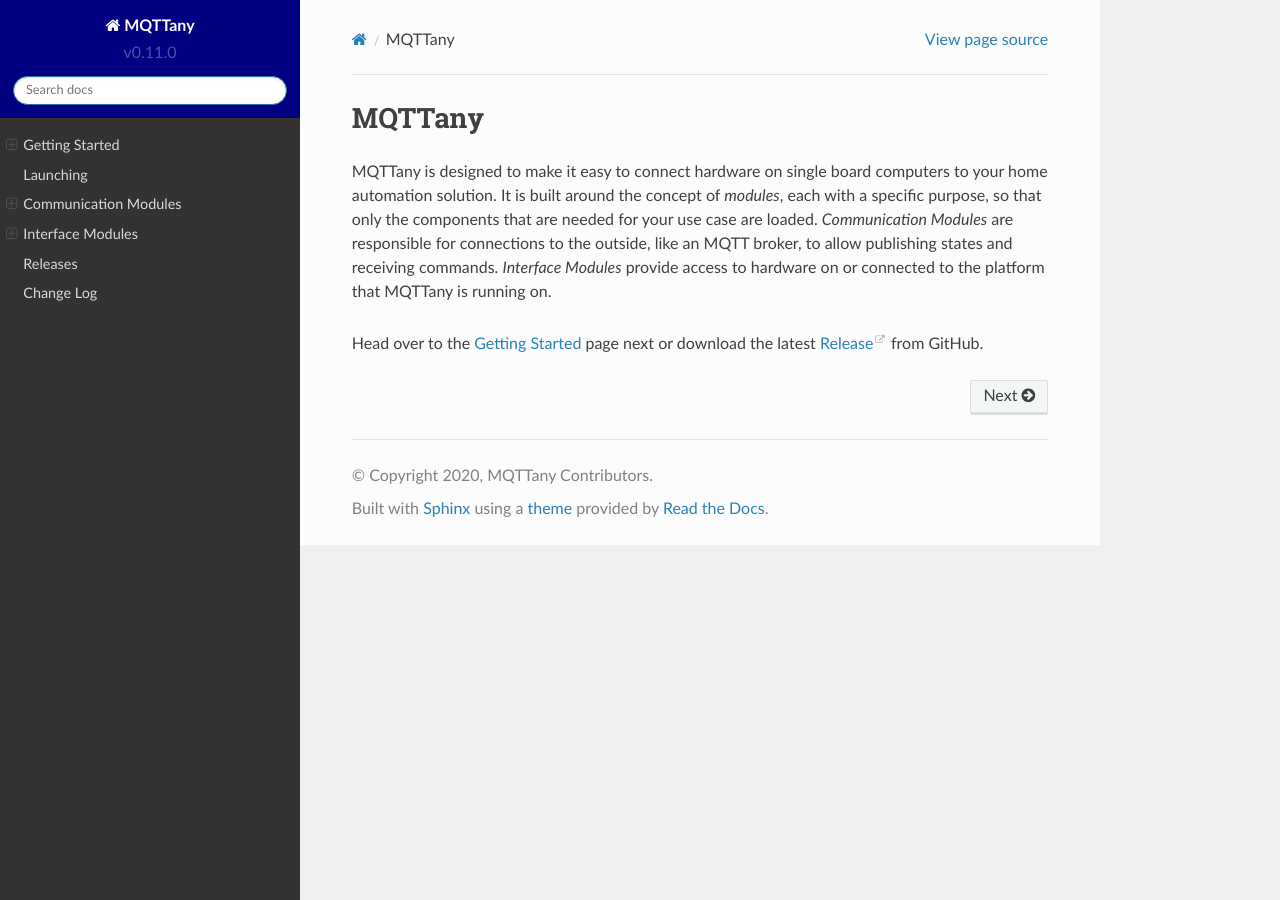
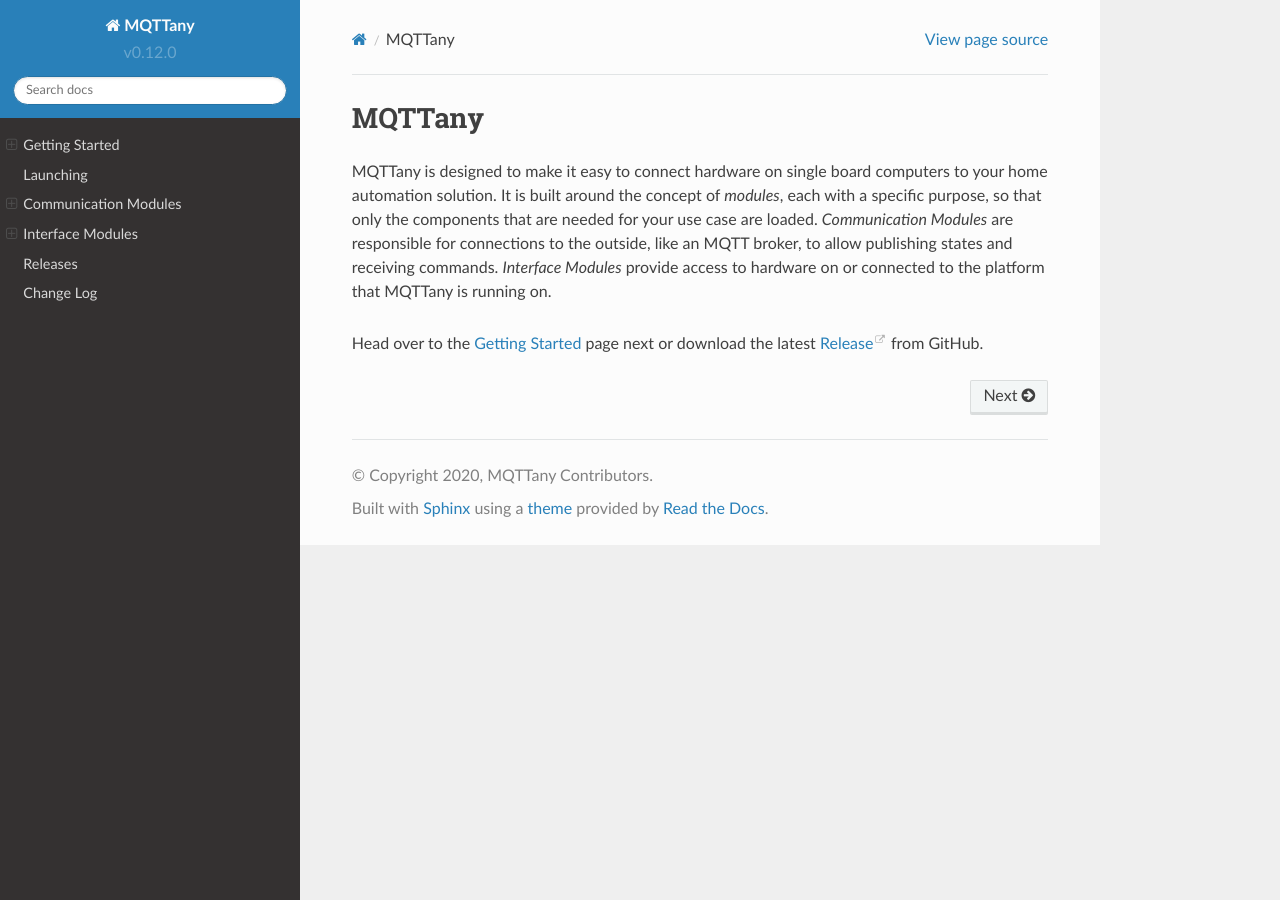
Before and after one commit to CrazyIvan359/mqttany, a Sphinx documentation site: the page built from source/index.rst, in a window 1280 px wide. Built offline with Sphinx 7.4.7 and the Read the Docs theme 2.0.0, drawn with Linux system fonts in a browser that asks for light colours.

Commit message:
release v0.12.0

```diff
--- a/source/conf.py
+++ b/source/conf.py
@@ -48,7 +48,7 @@
 author = "Michael Murton"
 
 # The full version, including alpha/beta/rc tags
-release = "v0.11.0"
+release = "v0.12.0"
 version = release
 
 # Provide global replace directives
@@ -105,7 +105,7 @@
     "prev_next_buttons_location": "bottom",
     "style_external_links": True,
     #'vcs_pageview_mode': 'blob',
-    "style_nav_header_background": "navy",
+    #"style_nav_header_background": "navy",
     # Toc options
     "collapse_navigation": False,
     "sticky_navigation": False,
```
